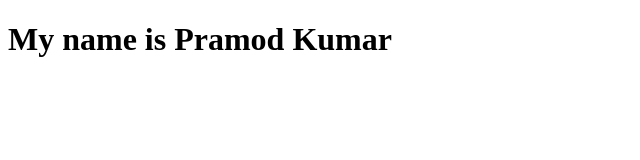
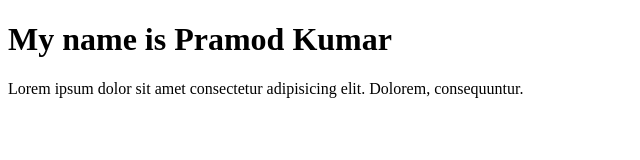
Before and after one commit to Pramodengnbj/another_one, a plain HTML site: page index.html in a window 1280 px wide. Shown: the whole page, without its empty margins (0-640 px from the left). Drawn offline with Linux system fonts and the light colour scheme.

Commit message:
Added paragraph

```diff
--- a/index.html
+++ b/index.html
@@ -8,5 +8,6 @@
 <body>
 
     <h1> My name is Pramod Kumar</h1>
+    <p> Lorem ipsum dolor sit amet consectetur adipisicing elit. Dolorem, consequuntur.</p>
 </body>
 </html>
```
